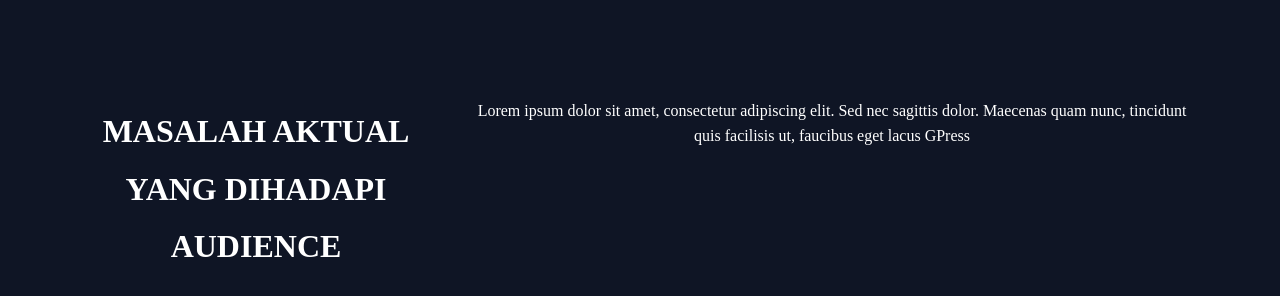
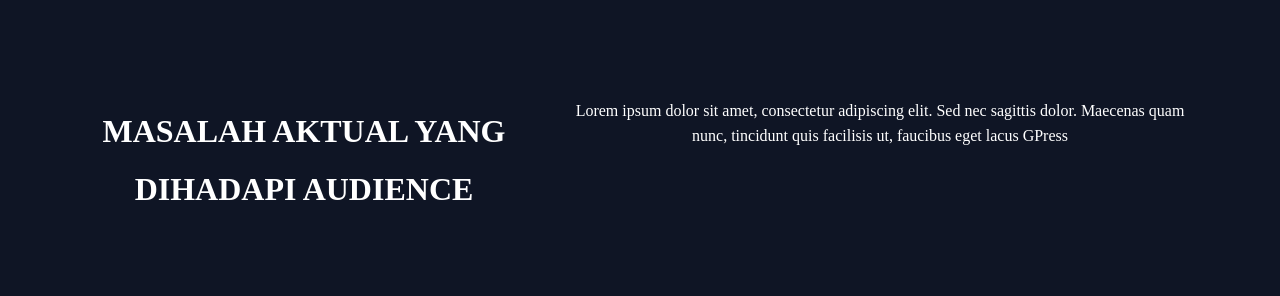
Before and after one commit to Tribagasiskandar/toko-game, a plain HTML site: page index.html in a window 1280 px wide. Shown: the part 1000-1296 px from the top of the page. Drawn offline with Linux system fonts and the light colour scheme; grey boxes are pictures that could not be loaded.

Commit message:
bagas
perbaiki grid system section

```diff
--- a/index.html
+++ b/index.html
@@ -116,13 +116,13 @@
 <!-- awal section -->
 <div class="container">
   <div class="row">
-      <div class="col4">
+      <div class="col5">
           <div class="text-kiri">
 
               <h1> MASALAH AKTUAL YANG DIHADAPI AUDIENCE</h1>
           </div>
       </div>
-      <div class="col8">
+      <div class="col7">
           <div class="text-kanan">
 
               <p>Lorem ipsum dolor sit amet, consectetur adipiscing elit. Sed nec sagittis dolor. Maecenas quam nunc, tincidunt quis facilisis ut, faucibus eget lacus GPress</p>
```
